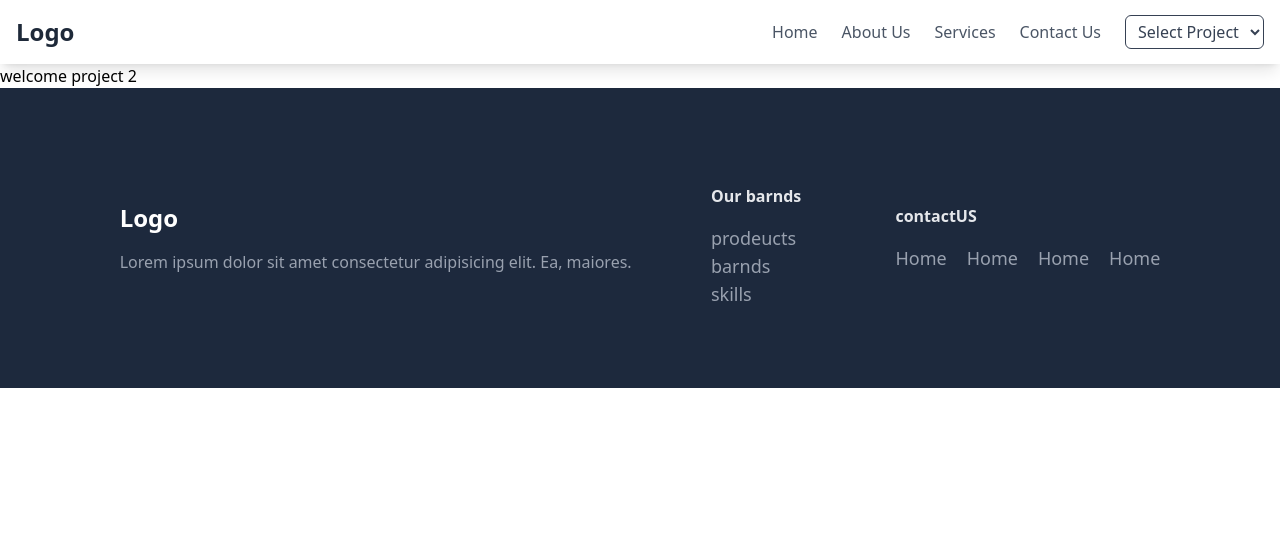
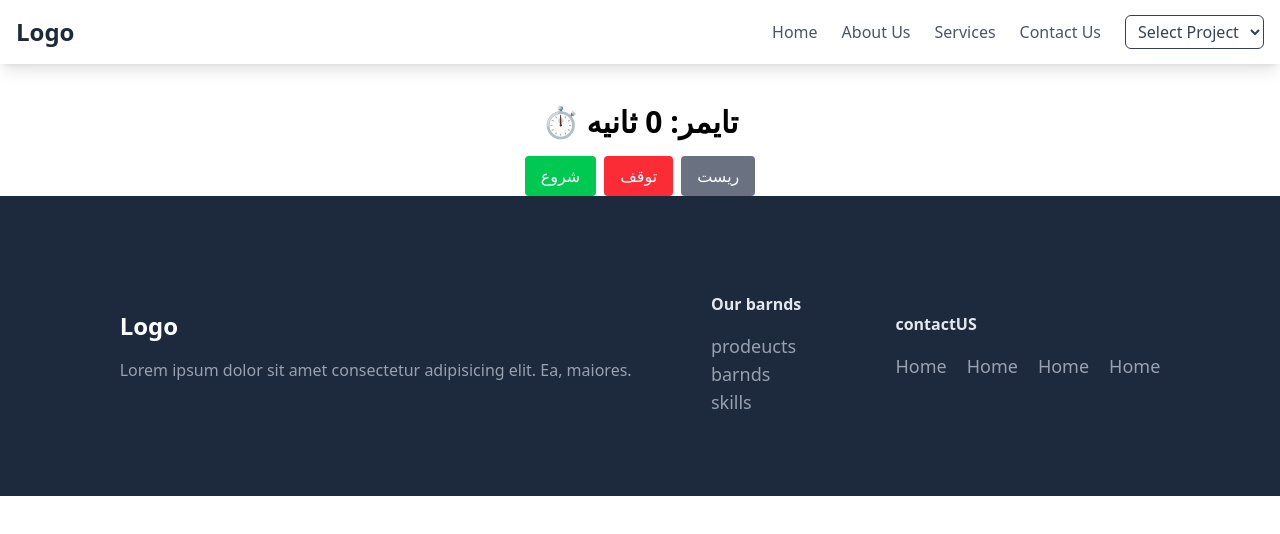
Before and after one commit to jumaghulami/React-juma, a React (Vite) app: page /project2 in a window 1280 px wide. Shown: the top 534 px of the page. Built offline with nearby package versions, Linux system fonts and the light colour scheme.

Commit message:
fixed all

```diff
--- a/package.json
+++ b/package.json
@@ -11,6 +11,7 @@
   },
   "dependencies": {
     "@tailwindcss/vite": "^4.0.13",
+    "axios": "^1.8.4",
     "i18next": "^25.0.1",
     "react": "^19.0.0",
     "react-dom": "^19.0.0",
--- a/src/App.jsx
+++ b/src/App.jsx
@@ -9,6 +9,7 @@ import Services from "./shop-bike/services/Services";
 import Project1 from "./project/project1/Project1";
 import Project2 from "./project/project2/Project2";
 import Project3 from "./project/project3/Project3";
+import Project4 from "./project/project4/Project4";
 
 function App() {
   return (
@@ -23,6 +24,7 @@ function App() {
           <Route path="/project1" element={<Project1 />} />
           <Route path="/project2" element={<Project2 />} />
           <Route path="/project3" element={<Project3 />} />
+          <Route path="/project4" element={<Project4 />} />
         </Routes>
         <Footer />
       </div>
--- a/src/project/project1/Project1.jsx
+++ b/src/project/project1/Project1.jsx
@@ -1,16 +1,19 @@
+import axios from "axios";
 import React, { useEffect, useState } from "react";
 
 function Project1() {
   const [user, setUser] = useState([]);
+  const [loading, setLoading] = useState(true);
 
   useEffect(() => {
-    fetch("http://localhost:3002/users")
-      .then((res) => res.json())
-      .then((data) => {
-        setUser(data);
+    axios("http://localhost:3002/users")
+      .then((res) => {
+        setUser(res.data);
+        setLoading(false);
       })
-      .catch((error) => console.log("catch data from data", error));
-  });
+      .catch((error) => console.log("error not catch", error));
+    setLoading(false);
+  }, []);
 
   return (
     <div>
@@ -20,9 +23,9 @@ function Project1() {
             <p>{item.name}</p>
             <p>{item.email}</p>
             <img
-              className=" mb-5 w-10 h-10 rounded-full    "
+              className=" mb-5 w-10 h-10 rounded-full"
               src={item.images}
-              alt=""
+              alt="front-developer"
             />
           </div>
         ))}
--- a/src/project/project2/Project2.jsx
+++ b/src/project/project2/Project2.jsx
@@ -1,9 +1,53 @@
-import React from "react";
+import React, { useState, useEffect, useRef } from "react";
 
 function Project2() {
+  const [seconds, setSeconds] = useState(0);
+  const [isRunning, setIsRunning] = useState(false);
+  const timerRef = useRef(null);
+
+  useEffect(() => {
+    if (isRunning) {
+      timerRef.current = setInterval(() => {
+        setSeconds((prev) => prev + 1);
+      }, 1000);
+    }
+
+    // پاک‌سازی تایمر
+    return () => {
+      clearInterval(timerRef.current);
+    };
+  }, [isRunning]);
+
+  const startTimer = () => setIsRunning(true);
+  const stopTimer = () => setIsRunning(false);
+  const resetTimer = () => {
+    setSeconds(0);
+    setIsRunning(false);
+  };
+
   return (
-    <div>
-      <div>welcome project 2</div>
+    <div className="text-center mt-10">
+      <h1 className="text-3xl font-bold mb-4">⏱️ تایمر: {seconds} ثانیه</h1>
+      <div className="space-x-2">
+        <button
+          onClick={startTimer}
+          className="bg-green-500 text-white px-4 py-2 rounded"
+        >
+          شروع
+        </button>
+        <button
+          onClick={stopTimer}
+          className="bg-red-500 text-white px-4 py-2 rounded"
+        >
+          توقف
+        </button>
+        <button
+          onClick={resetTimer}
+          className="bg-gray-500 text-white px-4 py-2 rounded"
+        >
+          ریست
+        </button>
+      </div>
     </div>
   );
 }
--- a/src/project/project3/Project3.jsx
+++ b/src/project/project3/Project3.jsx
@@ -1,10 +1,43 @@
-import React from "react";
+import React, { useState } from "react";
 
 function Project3() {
+  const [add, setAdd] = useState([]);
+  const [input, setInput] = useState("");
+
+  const todoList = () => {
+    if (task.trim() === "") return;
+    setAdd([...add, input]);
+    setInput("");
+  };
+
   return (
-    <div>
-      <div>
-        <div>welocme to project three</div>
+    <div className=" h-screen">
+      <div className=" flex justify-center items-center py-20  ">
+        <div className=" border min-w-md p-5 ">
+          <p className=" text-center font-bold border-b">Todo list 😍😍</p>
+          <div className=" mt-5 border flex  ">
+            <input
+              value={input}
+              onChange={(e) => setInput(e.target.value)}
+              type="text"
+              placeholder="Enter Some Things...."
+              className=" focus:outline-none  w-full px-2  "
+            />
+            <button
+              onClick={todoList}
+              className=" bg-blue-600 px-5 py-1 text-white font-bold hover:bg-blue-700 "
+            >
+              Add
+            </button>
+          </div>
+          <div>
+            <ul>
+              {add.map((item, index) => (
+                <li key={index}>{item}</li>
+              ))}
+            </ul>
+          </div>
+        </div>
       </div>
     </div>
   );
--- /dev/null
+++ b/src/project/project4/Project4.jsx
@@ -0,0 +1,23 @@
+import React, { useState } from "react";
+
+function Project4() {
+  const [count, setCount] = useState(0);
+
+  const handleCount = () => {
+    setCount(count + 1);
+  };
+
+  return (
+    <div className=" py-20 px-20 flex justify-center  ">
+      <div className=" shadow min-w-md p-5 border  border-gray-300 ">
+        <h1 className=" text-green-500  mb-5 text-center font-semibold ">
+          Welcome to My page
+        </h1>
+
+        <div></div>
+      </div>
+    </div>
+  );
+}
+
+export default Project4;
--- a/src/shop-bike/navbar/Navbar.jsx
+++ b/src/shop-bike/navbar/Navbar.jsx
@@ -1,5 +1,6 @@
 import { useState } from "react";
 import { FaBars, FaTimes } from "react-icons/fa"; // Icons from react-icons
+import { href } from "react-router-dom";
 
 const Navbar = () => {
   const [isOpen, setIsOpen] = useState(false);
@@ -15,6 +16,7 @@ const Navbar = () => {
     { name: "Project1", href: "/project1" },
     { name: "Project2", href: "/project2" },
     { name: "Project3", href: "/project3" },
+    { name: "Porjecr4", href: "/project4" },
   ];
 
   const handleSelectChange = (e) => {
```
Also changed, not shown: 1 other file (tests, documents, lock files or other folders).
